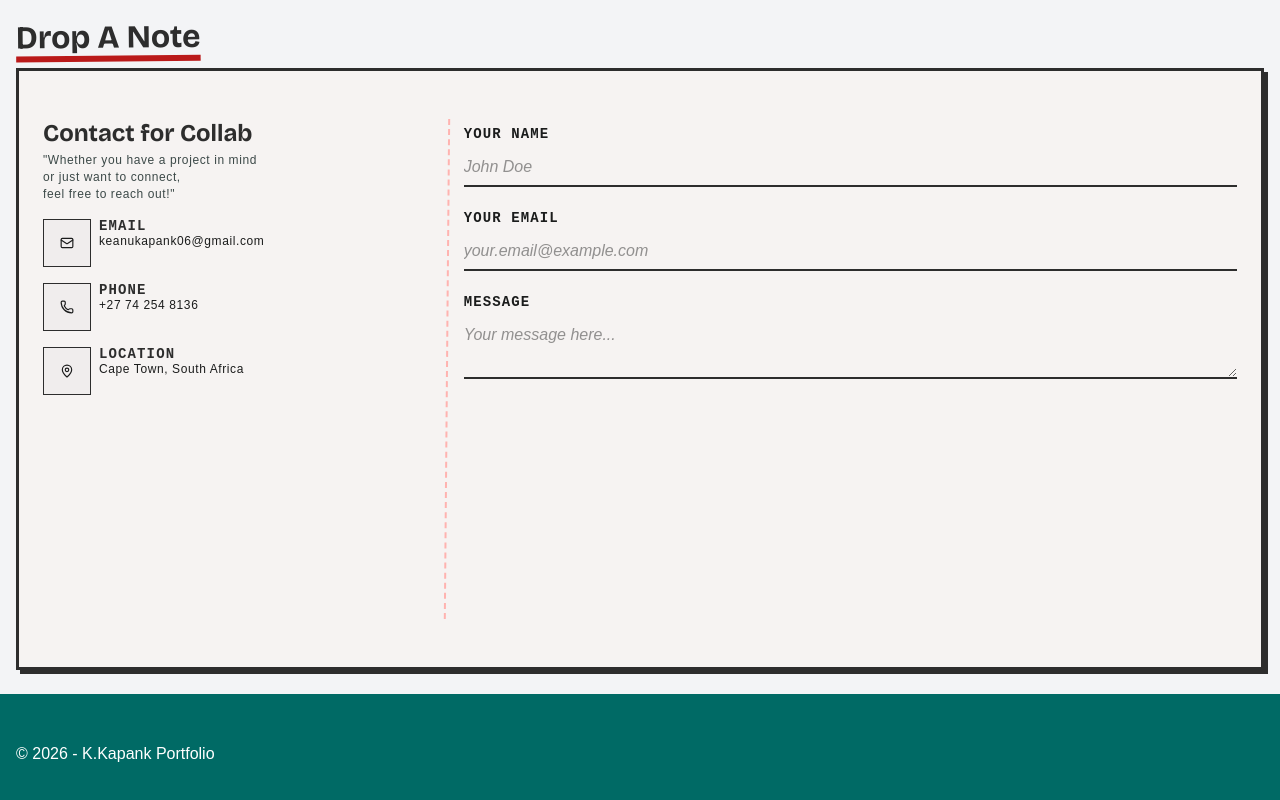
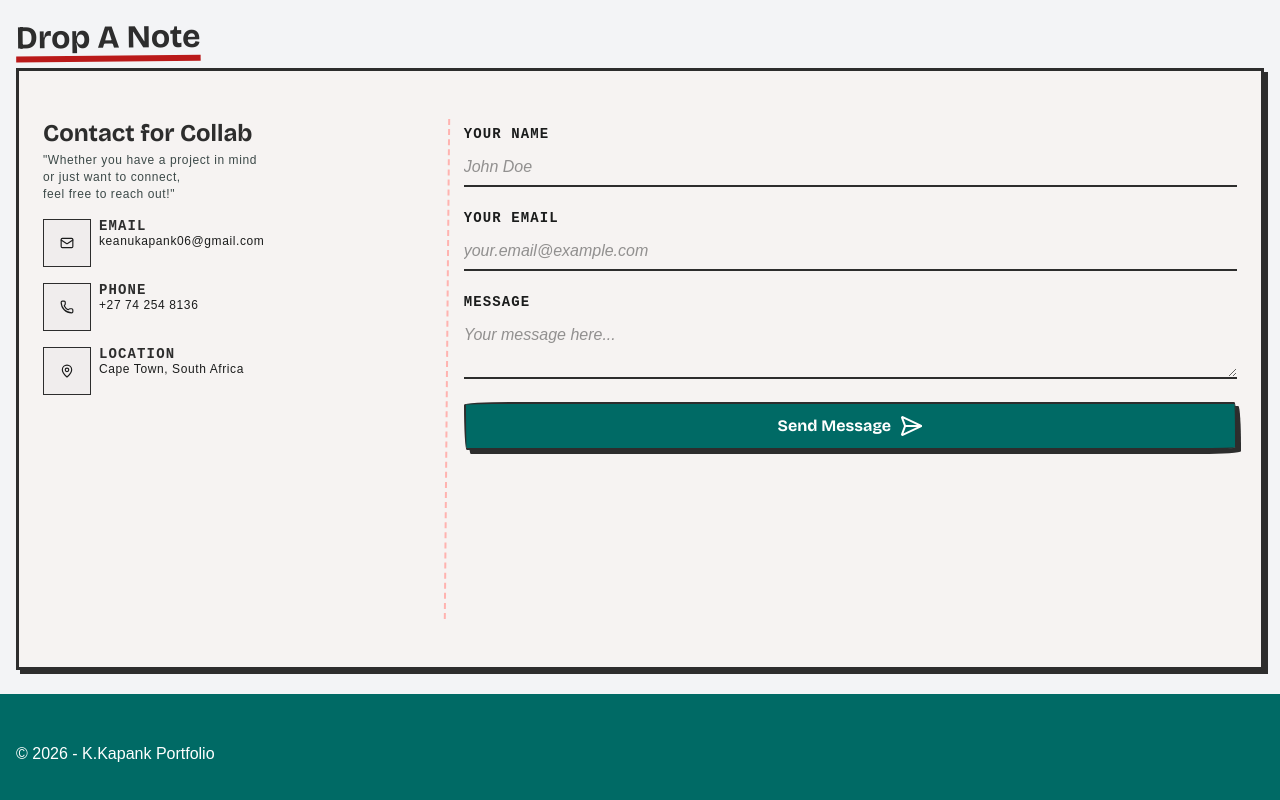
Before and after one commit to KeanuKapank/Personal-Portfolio, a React (Vite) app: page / in a window 1280 px wide. Shown: the part 2416-3216 px from the top of the page. Built offline with nearby package versions, Linux system fonts and the light colour scheme.

Commit message:
Chore: Add send button to contact form

```diff
--- a/src/components/home/ContactMeSection.tsx
+++ b/src/components/home/ContactMeSection.tsx
@@ -1,4 +1,4 @@
-import { Phone, Mail, MapPin  } from 'lucide-react';
+import { Phone, Mail, MapPin, SendHorizonal  } from 'lucide-react';
 import type { IContactDetail } from '../Reusable/ContactDetail';
 import ContactDetail from '../Reusable/ContactDetail';
 import Title from '../Reusable/Title';
@@ -68,6 +68,12 @@ const ContactMeSection = () => {
                 placeholder="Your message here..."
                 onChange={() => {}}
               />
+              <button
+                type="submit"
+                className="btn bg-primary text-white flex items-center gap-2 justify-center"
+              >
+                Send Message <SendHorizonal />
+              </button>
             </form>
           </div>
         </div>
```
